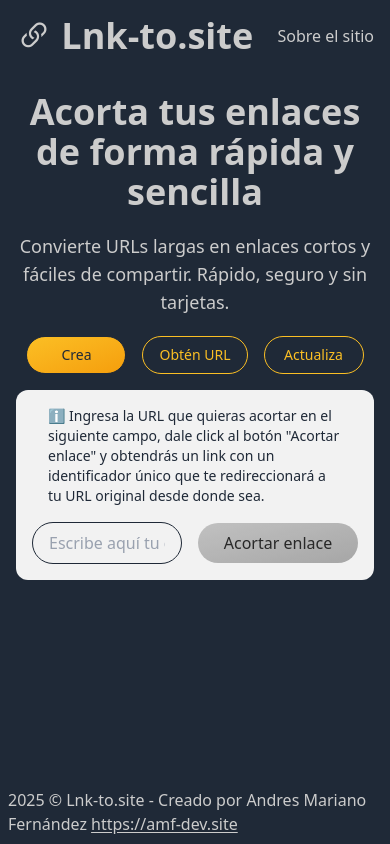
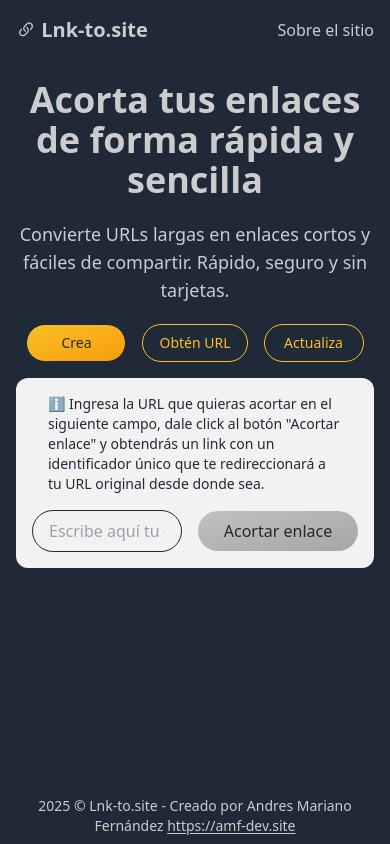
Before and after one commit to amf-dev-gh/acortador-enlaces-front, an Angular app: page / in a window 390 px wide. Built offline with nearby package versions, Linux system fonts and the light colour scheme; no server answers.

Commit message:
ajustando estilos en los componentes footer y header para mejorar la responsividad

```diff
--- a/src/app/components/footer/footer.component.html
+++ b/src/app/components/footer/footer.component.html
@@ -1,4 +1,4 @@
 <footer class="flex justify-center items-center p-2 font-light">
-  <p>{{date.getFullYear()}} &copy; Lnk-to.site - Creado por Andres Mariano Fernández
+  <p class="text-sm sm:text-base text-center">{{date.getFullYear()}} &copy; Lnk-to.site - Creado por Andres Mariano Fernández
     <a class="hover:text-primary underline underline-offset-2" href="https://amf-dev.site" target="_blank">https://amf-dev.site</a></p>
 </footer>
--- a/src/app/components/header/header.component.html
+++ b/src/app/components/header/header.component.html
@@ -1,5 +1,5 @@
 <header class="flex p-4 items-center justify-between max-w-6xl mx-auto">
-  <a routerLink="/" class="text-4xl font-semibold"><i class="bi bi-link-45deg"></i> {{companyName}}</a>
+  <a routerLink="/" class="text-xl sm:text-4xl font-semibold"><i class="bi bi-link-45deg"></i> {{companyName}}</a>
 
   <a class="hover:text-white" routerLink="/about">Sobre el sitio</a>
 </header>
```
